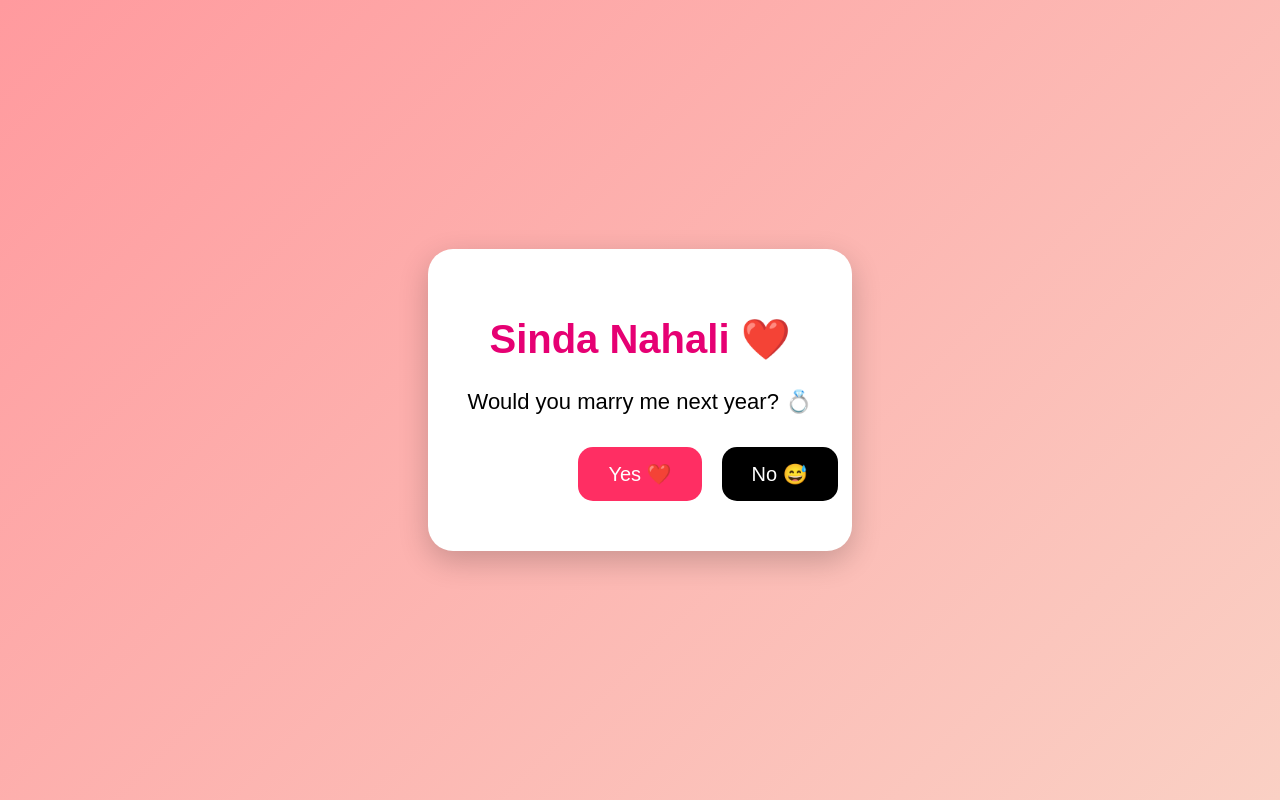
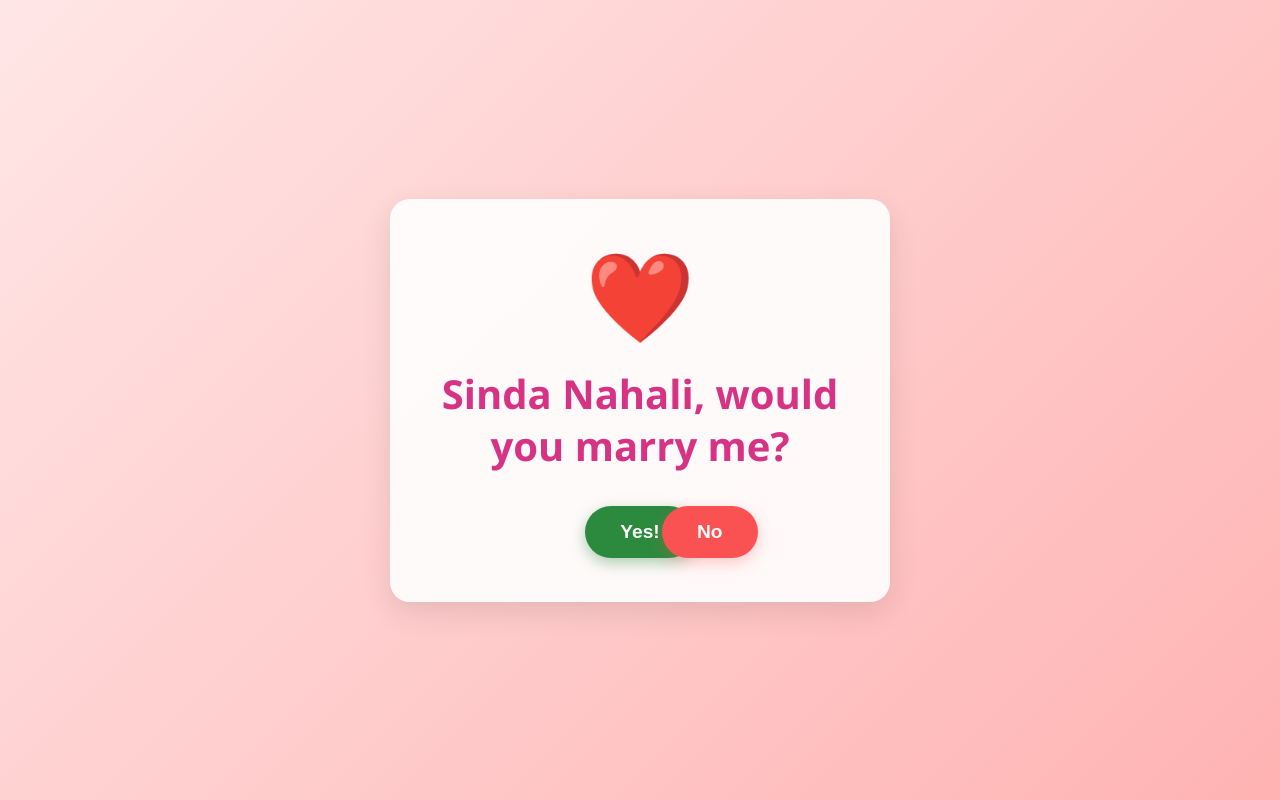
Before and after one commit to khaoulaaifia1-source/proposall, a plain HTML site: page index.html in a window 1280 px wide. Drawn offline with Linux system fonts and the light colour scheme.

Commit message:
Update index.html

```diff
--- a/index.html
+++ b/index.html
@@ -1,87 +1,170 @@
 <!DOCTYPE html>
-<html>
+<html lang="en">
 <head>
-  <title>For Sinda ❤️</title>
+    <meta charset="UTF-8">
+    <meta name="viewport" content="width=device-width, initial-scale=1.0">
+    <title>A Special Question for Sinda</title>
+    <style>
+        * {
+            margin: 0;
+            padding: 0;
+            box-sizing: border-box;
+        }
 
-  <style>
         body {
-      margin: 0;
-      height: 100vh;
-      overflow: hidden;
             display: flex;
             justify-content: center;
             align-items: center;
-      background: linear-gradient(135deg, #ff9a9e, #fad0c4);
-      font-family: Arial, sans-serif;
+            min-height: 100vh;
+            background: linear-gradient(135deg, #ffe6e6, #ffb3b3);
+            font-family: 'Segoe UI', Tahoma, Geneva, Verdana, sans-serif;
+            overflow: hidden;
+            text-align: center;
         }
 
-    .card {
-      text-align: center;
-      background: white;
-      padding: 40px;
-      border-radius: 25px;
-      box-shadow: 0 10px 30px rgba(0,0,0,0.2);
+        .container {
+            background: rgba(255, 255, 255, 0.9);
+            padding: 40px 30px;
+            border-radius: 20px;
+            box-shadow: 0 10px 30px rgba(0, 0, 0, 0.1);
+            max-width: 500px;
+            width: 90%;
+            position: relative;
+            z-index: 10;
+            transition: all 0.5s ease;
         }
 
         h1 {
-      color: #e60073;
-      font-size: 40px;
+            color: #d63384;
+            font-size: 2.5rem;
+            margin-bottom: 20px;
+            line-height: 1.3;
         }
 
-    p {
-      font-size: 22px;
+        .heart {
+            font-size: 5rem;
+            color: #e03131;
+            margin-bottom: 20px;
+            animation: heartbeat 1.2s infinite;
+        }
+
+        @keyframes heartbeat {
+            0% { transform: scale(1); }
+            20% { transform: scale(1.1); }
+            40% { transform: scale(1); }
+            60% { transform: scale(1.15); }
+            80% { transform: scale(1); }
+            100% { transform: scale(1); }
+        }
+
+        .btn-container {
+            display: flex;
+            justify-content: center;
+            align-items: center;
+            gap: 30px;
+            margin-top: 30px;
+            min-height: 60px;
+            position: relative;
         }
 
         button {
-      padding: 15px 30px;
-      font-size: 20px;
+            padding: 15px 35px;
+            font-size: 1.2rem;
+            font-weight: bold;
             border: none;
-      border-radius: 15px;
+            border-radius: 50px;
             cursor: pointer;
-      margin: 10px;
+            transition: transform 0.2s;
         }
 
-    #yes {
-      background: #ff2e63;
+        #yes-btn {
+            background-color: #2b8a3e;
             color: white;
+            box-shadow: 0 5px 15px rgba(43, 138, 62, 0.4);
         }
 
-    #no {
-      background: black;
+        #yes-btn:hover {
+            transform: scale(1.1);
+            background-color: #237032;
+        }
+
+        #no-btn {
+            background-color: #fa5252;
             color: white;
             position: absolute;
+            left: 55%; /* Starting position right of 'Yes' */
+            box-shadow: 0 5px 15px rgba(250, 82, 82, 0.3);
+            transition: all 0.1s ease-out;
+        }
+
+        .success-message {
+            display: none;
+        }
+
+        .success-message h2 {
+            color: #2b8a3e;
+            font-size: 2.2rem;
+            margin-bottom: 15px;
+        }
+
+        .success-message p {
+            font-size: 1.2rem;
+            color: #495057;
         }
     </style>
 </head>
-
 <body>
 
-<div class="card">
-  <h1>Sinda Nahali ❤️</h1>
-  <p>Would you marry me next year? 💍</p>
+    <div class="container" id="proposal-box">
+        <div id="question-content">
+            <div class="heart">❤️</div>
+            <h1>Sinda Nahali, would you marry me?</h1>
+            <div class="btn-container" id="btn-box">
+                <button id="yes-btn" onclick="acceptProposal()">Yes!</button>
+                <button id="no-btn" onmouseover="runAway()" onclick="runAway()">No</button>
+            </div>
+        </div>
 
-  <button id="yes" onclick="yesClick()">Yes ❤️</button>
-  <button id="no" onmouseover="moveButton()">No 😅</button>
+        <div id="success-content" class="success-message">
+            <div class="heart">💖🎉💍</div>
+            <h2>She said YES!</h2>
+            <p>I can't wait to spend the rest of my life with you, Sinda! </p>
+        </div>
     </div>
 
     <script>
-function yesClick() {
-  alert("❤️ Best decision ever ❤️");
+        const noBtn = document.getElementById('no-btn');
+        const proposalBox = document.getElementById('proposal-box');
+        const questionContent = document.getElementById('question-content');
+        const successContent = document.getElementById('success-content');
+
+        function runAway() {
+            // Get viewport dimensions, leaving a margin so it doesn't go off screen
+            const padding = 20;
+            const maxX = window.innerWidth - noBtn.offsetWidth - padding;
+            const maxY = window.innerHeight - noBtn.offsetHeight - padding;
+
+            // Generate random positions anywhere on the screen
+            const randomX = Math.floor(Math.random() * maxX);
+            const randomY = Math.floor(Math.random() * maxY);
+
+            // Switch to fixed positioning so it can escape the container entirely
+            noBtn.style.position = 'fixed';
+            noBtn.style.left = randomX + 'px';
+            noBtn.style.top = randomY + 'px';
         }
 
-function moveButton() {
-  const button = document.getElementById("no");
+        function acceptProposal() {
+            // Hide the question and buttons, show the success screen
+            questionContent.style.display = 'none';
+            successContent.style.display = 'block';
 
-  const maxX = window.innerWidth - 100;
-  const maxY = window.innerHeight - 50;
+            // Turn the background into a celebration
+            document.body.style.background = "linear-gradient(135deg, #ffe3e3, #ffd3b6)";
 
-  const x = Math.random() * maxX;
-  const y = Math.random() * maxY;
-
-  button.style.left = x + "px";
-  button.style.top = y + "px";
+            // Optional: Create a quick burst effect for the container
+            proposalBox.style.transform = "scale(1.05)";
         }
     </script>
-
 </body>
 </html>
```
Lines whose indentation alone changed are shown as unchanged.
